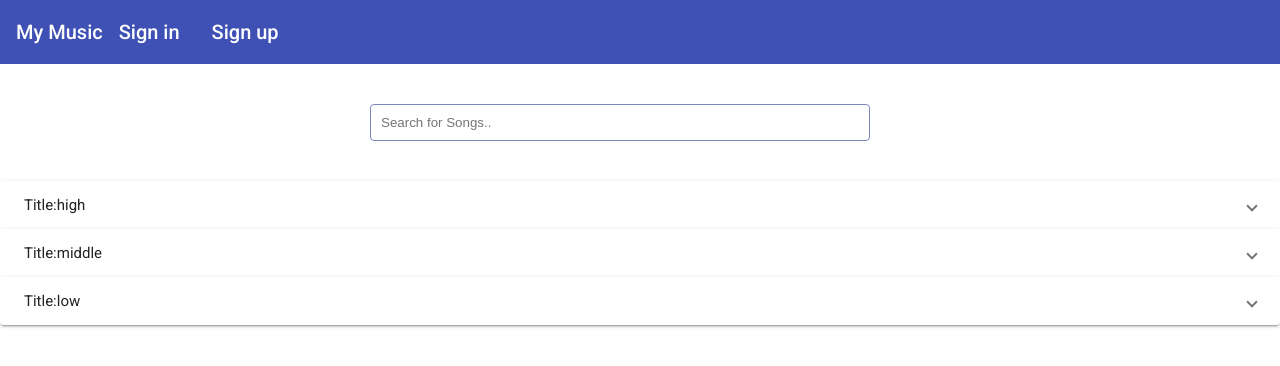
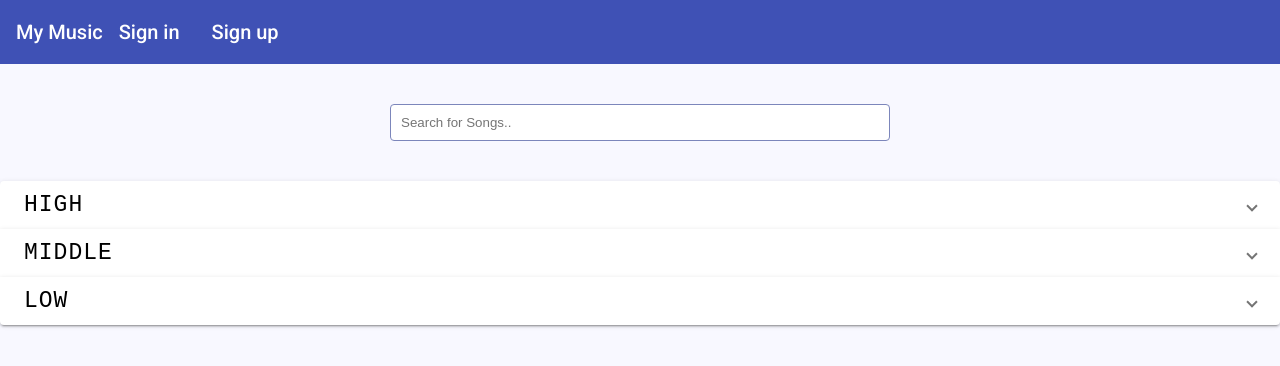
Before and after one commit to ssing548/ece9065-ssing548-project, an Angular app in the folder ECE9065-Project-Angular/: page /songsList in a window 1280 px wide. Shown: the top 366 px of the page. Built offline with nearby package versions, Linux system fonts and the light colour scheme.

Commit message:
Application Stylised-1

```diff
--- a/ECE9065-Project-Angular/src/app/Reviews/review/review.component.css
+++ b/ECE9065-Project-Angular/src/app/Reviews/review/review.component.css
@@ -0,0 +1,19 @@
+.review-container{
+    border: 1px solid rgb(190, 190, 190);
+    margin: 3px 3px;
+    border-radius: 10px;
+    height: 50px;
+}
+
+.inline-show{
+    display: inline-block;
+    width: 50%;
+}
+
+p{
+    padding-left: 20px;
+    font-size: small;
+    letter-spacing: 1px;
+    font-family: sans-serif;
+    font-size: 15px;
+}
--- a/ECE9065-Project-Angular/src/app/Reviews/review/review.component.html
+++ b/ECE9065-Project-Angular/src/app/Reviews/review/review.component.html
@@ -1,3 +1,6 @@
-<mat-card  *ngFor='let review of reviews'>
-{{review.reviewDesc}},{{songId}}
-</mat-card>
+<hr>
+<h4>Reviews</h4>
+<div class = "review-container" *ngFor='let review of reviews'>
+<div class = "inline-show"><p>{{review.reviewDesc}}</p></div>
+<div class = "inline-show ">Rating container</div>
+</div >
--- a/ECE9065-Project-Angular/src/app/app.component.css
+++ b/ECE9065-Project-Angular/src/app/app.component.css
@@ -48,7 +48,7 @@
   }
 
   .navbar ul{
-       list-style-type: none;
+        list-style-type: none;
         margin: 0;
         padding: 0;
         float: right;
--- a/ECE9065-Project-Angular/src/app/app.component.html
+++ b/ECE9065-Project-Angular/src/app/app.component.html
@@ -9,16 +9,16 @@
   </ul>
 </div> -->
 <mat-toolbar color="primary">
-  <span>My Music</span>
+  <div>My Music</div>
 
   <!-- This fills the remaining space of the current row -->
-  <span class="example-fill-remaining-space"></span>
+  <!-- <span class="example-fill-remaining-space"></span> -->
 
-  <span class = "navbar"><ul>
+  <div class = "navbar"><ul>
     <li><a href="#home">Sign in</a></li>
 
     <li><a href="#about">Sign up</a></li>
-  </ul></span>
+  </ul></div>
 </mat-toolbar>
 
 <router-outlet></router-outlet>
--- a/ECE9065-Project-Angular/src/app/app.module.ts
+++ b/ECE9065-Project-Angular/src/app/app.module.ts
@@ -11,6 +11,7 @@ import {MatExpansionModule} from '@angular/material/expansion';
 import { HttpClientModule } from '@angular/common/http';
 import { ReviewComponent } from './Reviews/review/review.component';
 import {MatCardModule} from '@angular/material/card';
+import {MatTabsModule} from '@angular/material/tabs';
 
 @NgModule({
   declarations: [
@@ -27,7 +28,8 @@ import {MatCardModule} from '@angular/material/card';
     MatButtonModule,
     MatExpansionModule,
     HttpClientModule,
-    MatCardModule
+    MatCardModule,
+    MatTabsModule
   ],
   providers: [],
   bootstrap: [AppComponent]
--- a/ECE9065-Project-Angular/src/app/songs/songs-list/songs-list.component.css
+++ b/ECE9065-Project-Angular/src/app/songs/songs-list/songs-list.component.css
@@ -1,6 +1,12 @@
+.search-container{
+    width:fit-content;
+    margin: auto;
+
+}
+
 .search-bar{
     padding: 10px 10px;
-    margin: 40px 370px;
+    margin: 40px 30px;
     width: 500px;
     height: auto;
     display: inline-block;
@@ -8,3 +14,20 @@
     border-radius: 4px;
     box-sizing: border-box;
 }
+.title{
+    font-weight: 500;
+    font-size: 23px;
+    font-family: monospace;
+    text-transform: uppercase;
+    letter-spacing: 1px;
+    color: black;
+}
+span{
+    font-size: 20px;
+    padding-right: 40px;
+    font-family: sans-serif;
+}
+label{
+    font-weight: 600;
+    padding-right: 5px;
+}
--- a/ECE9065-Project-Angular/src/app/songs/songs-list/songs-list.component.html
+++ b/ECE9065-Project-Angular/src/app/songs/songs-list/songs-list.component.html
@@ -1,25 +1,38 @@
 
+<div class = "search-container">
+<button mat-raised-button *ngIf = 'false'>Create Playlist</button>
 <input  class = "search-bar" placeholder="Search for Songs.." type = "text">
+<button mat-raised-button *ngIf = 'false'>Upload new Song</button>
+</div>
 
+
+<div>
 <mat-accordion>
 
     <mat-expansion-panel (opened)="panelOpenState = true"
                          (closed)="panelOpenState = false"
                          *ngFor='let song of songs'>
       <mat-expansion-panel-header  >
-        <mat-panel-title>
-          Title:{{ song.songTitle }}
+        <mat-panel-title class="title">
+          {{ song.songTitle }}
+
+
         </mat-panel-title>
         <mat-panel-description>
 
         </mat-panel-description>
       </mat-expansion-panel-header>
-      <p>Album:{{ song.album }}</p>
-      <p>Year:{{ song.year }}</p>
-      <p>songID:{{ song.songId }}</p>
+      <span><label>Album:</label>{{ song.album }}</span>
+      <span><label>Artist:</label>{{ song.artist }}</span>
+      <span><label>Year:</label>{{ song.year }}</span>
+      <span><label>Genre:</label>{{ song.genre }}</span>
 
       <app-review [songId] = 'song.songId'></app-review>
-
+      <mat-action-row *ngIf = 'false'>
+          <button mat-button>Add Review</button>
+        </mat-action-row>
     </mat-expansion-panel>
 
   </mat-accordion>
+
+</div>
--- a/ECE9065-Project-Angular/src/styles.css
+++ b/ECE9065-Project-Angular/src/styles.css
@@ -1,4 +1,4 @@
 /* You can add global styles to this file, and also import other style files */
 
 html, body { height: 100%; }
-body { margin: 0; font-family: Roboto, "Helvetica Neue", sans-serif; }
+body { margin: 0; font-family: Roboto, "Helvetica Neue", sans-serif; background: ghostwhite;}
```
